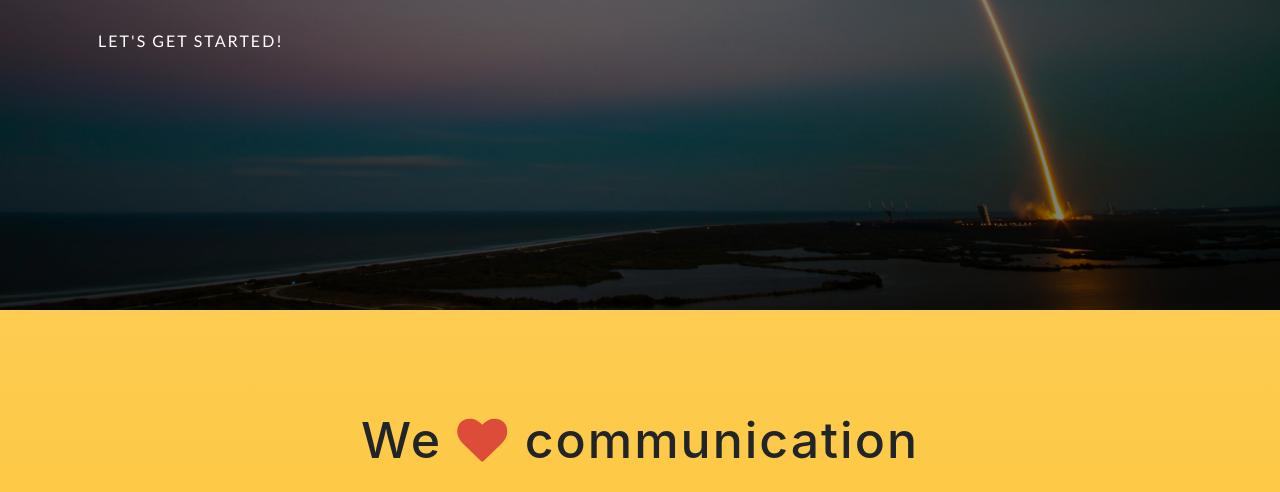
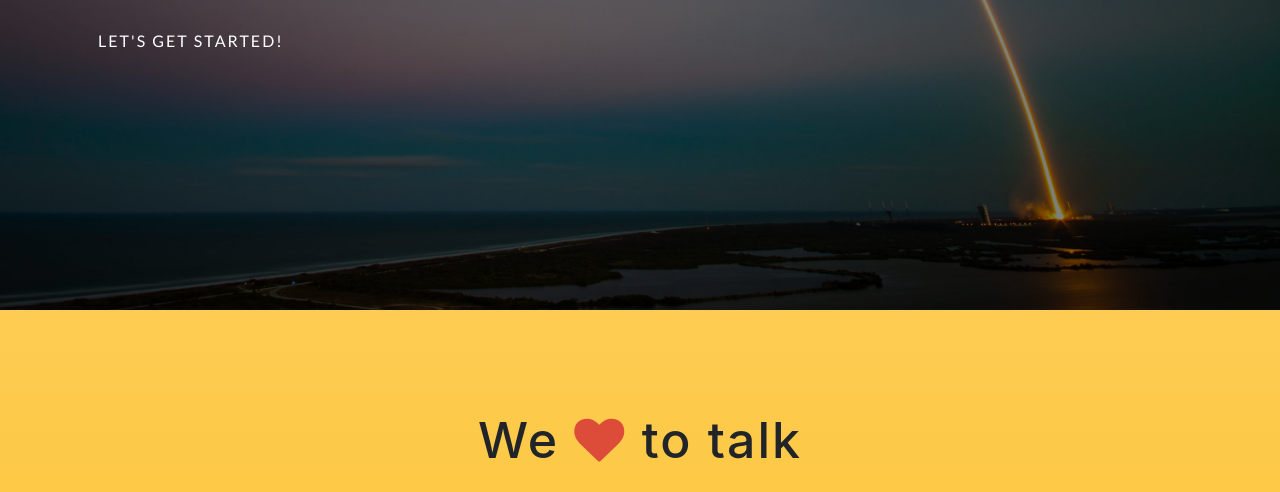
Before and after one commit to blockrockettech/blockrockettech.github.io, a website with bundled scripts: page index.html in a window 1280 px wide. Shown: the part 3050-3542 px from the top of the page. Built offline with nearby package versions, Linux system fonts and the light colour scheme; a web font is replaced by a local one.

Commit message:
better social wording

```diff
--- a/index.html
+++ b/index.html
@@ -160,7 +160,7 @@
       <div class="container">
         <h2>We
           <i class="fa fa-heart"></i>
-          communication</h2>
+          to talk</h2>
         <ul class="list-inline list-social">
           <li class="list-inline-item">
             <a href="#">
```
